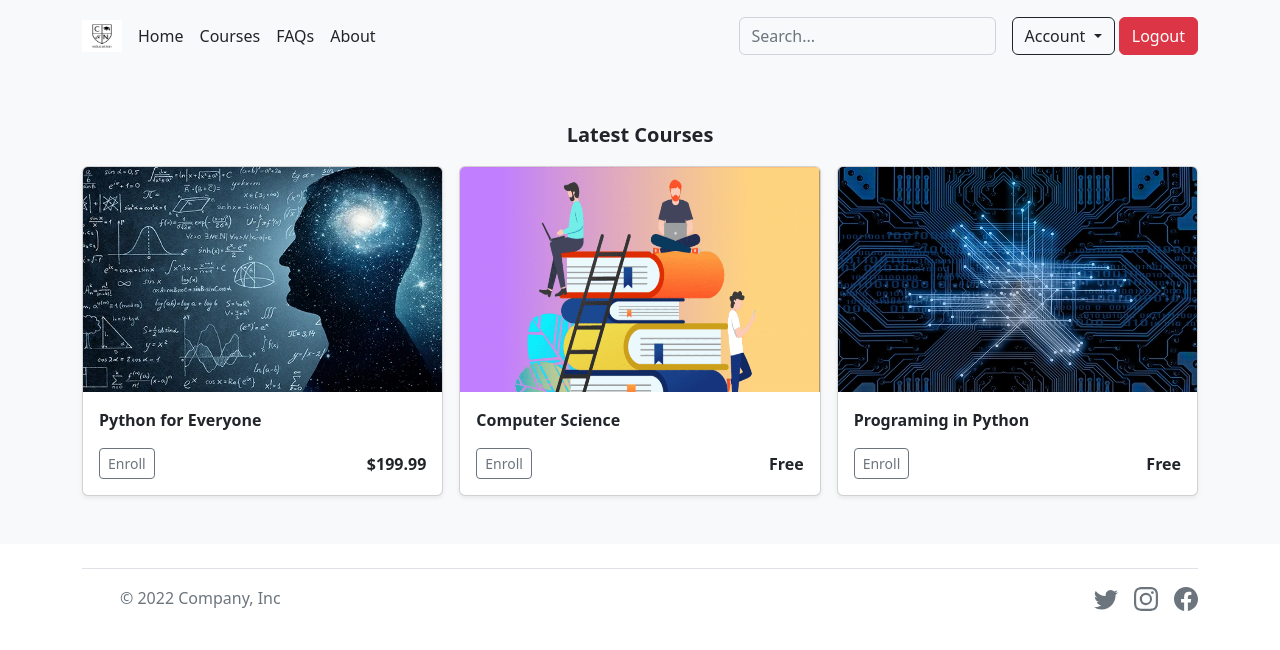
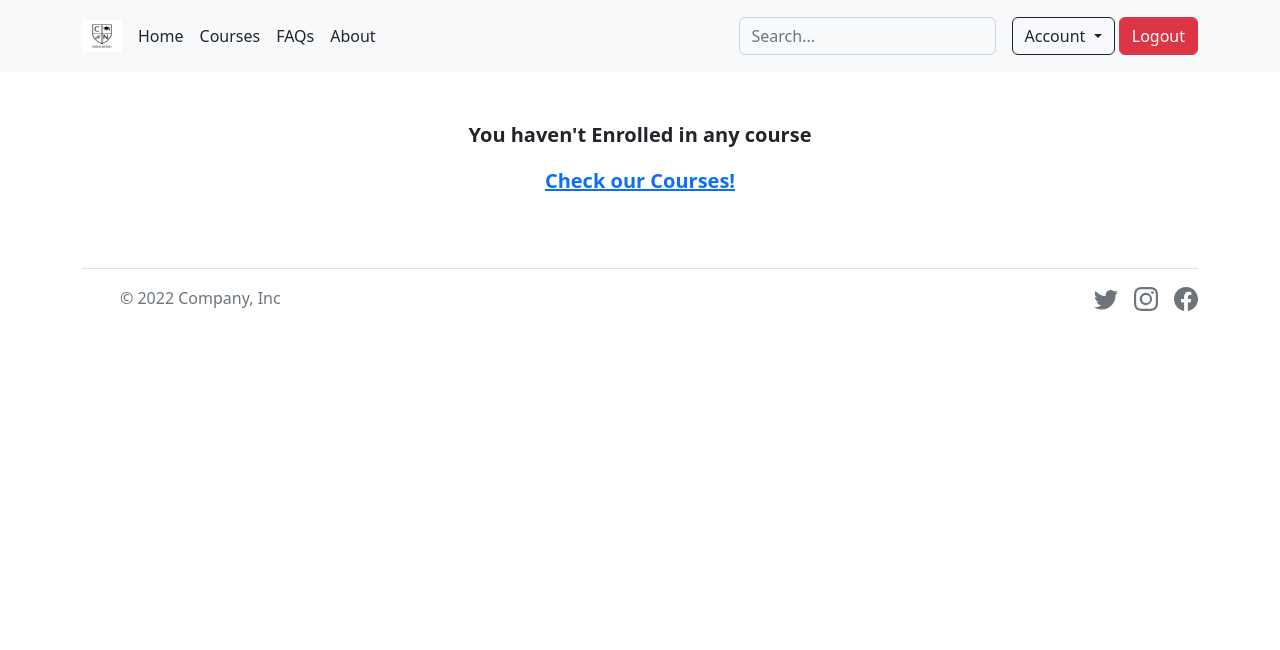
Before and after one commit to HundredSongs/E-Learning-Website, a Flask app: page /account in a window 1280 px wide. Shown: the top 650 px of the page. Run offline with Flask 2, Linux system fonts and the light colour scheme; the visitor is signed in with stand-in values (Sample User, id 1); some libraries are stand-ins or nearby versions.

Commit message:
Changed some things corrected some bugs.

```diff
--- a/app.py
+++ b/app.py
@@ -14,7 +14,7 @@ from requests import delete, post
 from werkzeug.security import check_password_hash, generate_password_hash
 from werkzeug.utils import secure_filename
 
-from helpers import login_required
+from helpers import login_required, register_required
 
 # Configure application
 app = Flask(__name__)
@@ -66,15 +66,15 @@ def about():
 @login_required
 def account():
 
+    session["cart"] = []
+
     users_courses = db.execute("SELECT * FROM users_courses, courses WHERE courses.id = users_courses.course_id AND user_id = ?",
          session["user_id"])
 
     # See if user has enroled in any course
     if len(users_courses) == 0:
 
-        free = db.execute("SELECT * FROM courses ORDER BY id DESC LIMIT 3")
-
-        return render_template("account.html", frees = free)
+        return render_template("account.html")
 
     return render_template("account.html", ids = users_courses)
 
@@ -124,7 +124,7 @@ def admin_cupon():
 
 # Buy Page
 @app.route("/buy", methods=["GET", "POST"])
-@login_required
+@register_required
 def buy():
 
     if "cart" not in session:
@@ -171,7 +171,7 @@ def buy():
             db.execute("INSERT INTO users_courses (user_id, course_id) VALUES (?, ?)",
                         session["user_id"], session["cart"])
 
-            return redirect("/login")
+            return redirect("/account")
 
         # If redeeming a promo code
         elif promo:
@@ -296,6 +296,7 @@ def login():
 
         # Remember which user has logged in
         session["user_id"] = rows[0]["id"]
+        session["admin"] = rows[0]["admin"]
 
         return redirect("/account")
 
@@ -391,6 +392,7 @@ def signup():
 
                 # Remember which user has logged in
                 session["user_id"] = rows[0]["id"]
+                session["admin"] = rows[0]["admin"]
 
                 # Redirect user to home page
                 return redirect("/courses")
--- a/helpers.py
+++ b/helpers.py
@@ -17,3 +17,16 @@ def login_required(f):
             return redirect("/login")
         return f(*args, **kwargs)
     return decorated_function
+
+def register_required(f):
+    """
+    Decorate routes to require login.
+
+    https://flask.palletsprojects.com/en/1.1.x/patterns/viewdecorators/
+    """
+    @wraps(f)
+    def decorated_function(*args, **kwargs):
+        if session.get("user_id") is None:
+            return redirect("/signup")
+        return f(*args, **kwargs)
+    return decorated_function
--- a/templates/about.html
+++ b/templates/about.html
@@ -11,7 +11,7 @@ About
     <p></p>
    <p class="fs-5 fw-bold"> This website was made for CS50 Final project </p>
    <p class="fs-7"> E-Learning website </p>
-   <p class="fs-7"> This is an educational website prototype made in python, javascrip and SQL.</p>
+   <p class="fs-7"> This is an educational web-based application using JavaScript, Python, and SQL</p>
    <p class="fs-5 fw-bold"> Made by João Roque </p>
 
 
--- a/templates/account.html
+++ b/templates/account.html
@@ -55,36 +55,12 @@ Account
 
 
 
-<div class="album py-5 bg-light">
-  <div class="container">
+<div class="album py-5">
+  <div class="container text-center">
 
-    <p class="text-center fs-5 fw-semibold">Latest Courses</p>
+    <p class="fs-5 fw-semibold">You haven't Enrolled in any course</p>
+    <a class="fs-5 fw-semibold" href="/courses">Check our Courses!</a>
 
-    <div class="row row-cols-1 row-cols-sm-2 row-cols-md-3 g-3">
-
-      {% for free in frees %}
-
-      <form action="/info" method="get">
-
-      <div class="col">
-        <div class="card shadow-sm">
-          <img src="../static/images/courses/{{ free.id }}.png" class="bd-placeholder-img card-img-top" width="100%" height="225" alt="...">
-
-          <div class="card-body">
-            <p class="card-text fw-bold">{{ free.name }}</p>
-            <div class="d-flex justify-content-between align-items-center">
-              <div class="btn-group">
-                <button class="btn btn-sm btn-outline-secondary" id="id" name="id" value="{{ free.id }}">Enroll</a>
-              </div>
-              <small class="fs-6 fw-semibold">{% if free.price == 0 %}Free{% else %}${{ free.price }}{% endif %}</small>
-            </div>
-          </div>
-        </div>
-      </div>
-
-    </form>
-
-      {% endfor %}
 
     </div>
   </div>
--- a/templates/buy.html
+++ b/templates/buy.html
@@ -3,10 +3,6 @@
   <head>
     <meta charset="utf-8">
     <meta name="viewport" content="width=device-width, initial-scale=1">
-    <meta name="description" content="">
-    <meta name="author" content="Mark Otto, Jacob Thornton, and Bootstrap contributors">
-    <meta name="generator" content="Hugo 0.101.0">
-    <title>Checkout example · Bootstrap v5.2</title>
 
     <link rel="canonical" href="https://getbootstrap.com/docs/5.2/examples/checkout/">
 
--- a/templates/layout.html
+++ b/templates/layout.html
@@ -55,7 +55,7 @@
                         Account
                       </button>
                       <ul class="dropdown-menu">
-                        {% if session["user_id"] == 8 %}
+                        {% if session["admin"] == 1 %}
                         <li><a class="dropdown-item" href="/admin">Admin</a></li>
                         {% endif %}
                         <li><a class="dropdown-item" href="/account">Courses</a></li>
```
Also changed, not shown: project.db, static/images/users/1.png (added), static/images/users/10.png (deleted), static/images/users/11.png (deleted), static/images/users/8.png, static/images/users/9.png (deleted), 2 other files.
